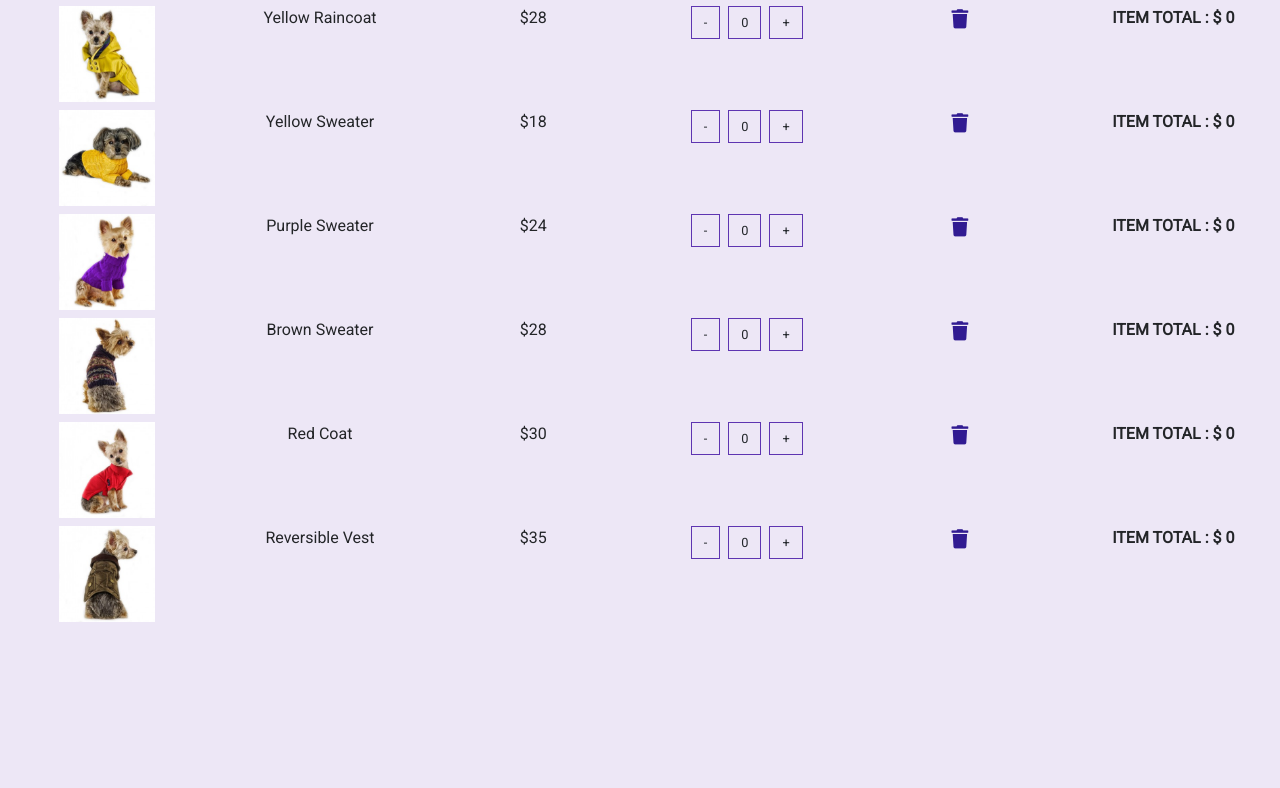
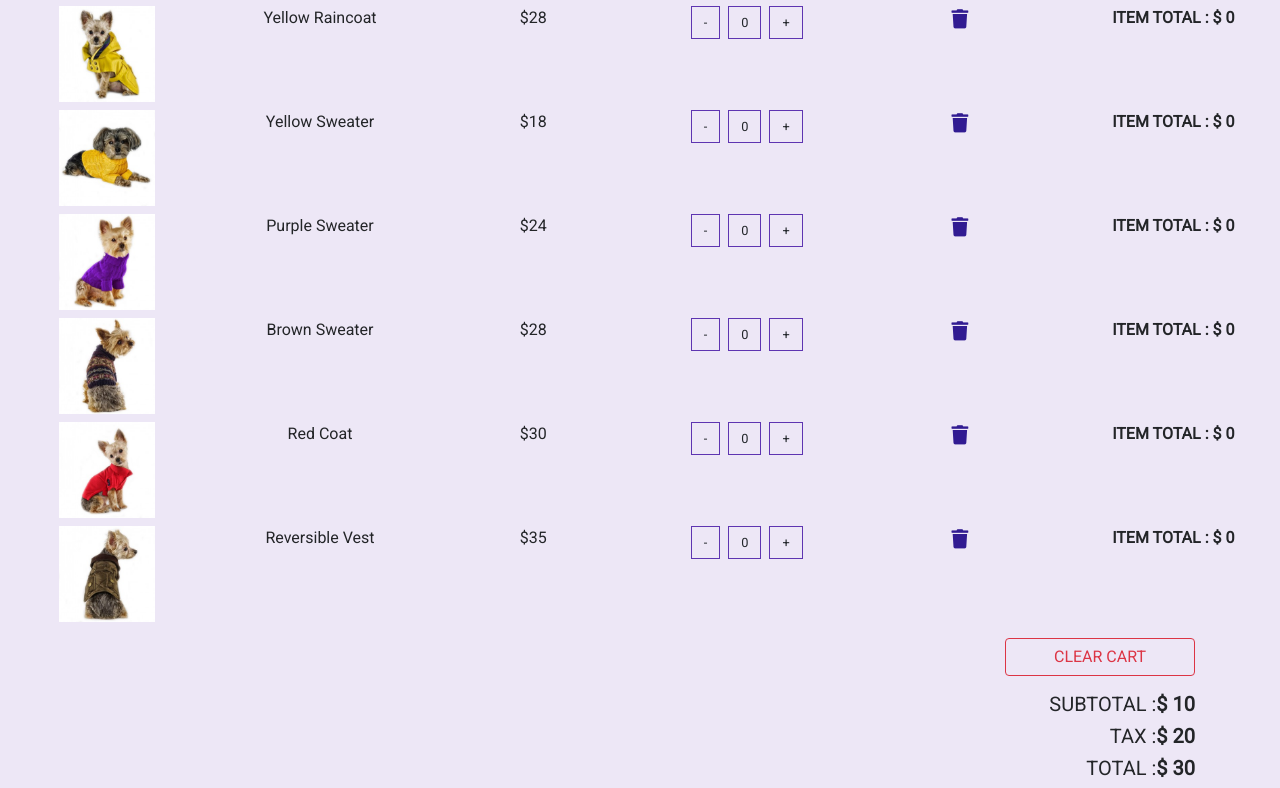
Before and after one commit to EdgardoDev/dog-fashion-shop, a React (Create React App) app: page /cart in a window 1280 px wide. Shown: the part 422-1210 px from the top of the page. Before the commit the page ends 1052 px from the top, so only its background shows below. Built offline with nearby package versions, Linux system fonts and the light colour scheme.

Commit message:
CartTotal component was created

```diff
--- a/src/App.css
+++ b/src/App.css
@@ -50,3 +50,7 @@ body {
   font-size: 1.2rem;
   color: var(--mainBlue);
 }
+
+.card {
+  border-radius: 0 !important;
+}
--- a/src/components/Cart/Cart.js
+++ b/src/components/Cart/Cart.js
@@ -4,6 +4,7 @@ import CartColumns from './CartColumns';
 import EmptyCart from './EmptyCart';
 import {ProductConsumer} from '../../context';
 import CartList from './CartList';
+import CartTotal from './CartTotal';
 
 export default class Cart extends Component {
   render() {
@@ -18,6 +19,7 @@ export default class Cart extends Component {
                 <Title name="YOUR" title="CART" />
                 <CartColumns />
                 <CartList value={value} />
+                <CartTotal value={value} />
               </React.Fragment>
               );
             }
--- /dev/null
+++ b/src/components/Cart/CartTotal.js
@@ -0,0 +1,30 @@
+import React from 'react';
+import {Link} from 'react-router-dom';
+
+export default function CartTotals({value}) {
+  const { cartSubtotal, cartTax, cartTotal, clearCart } = value;
+  return (
+    <React.Fragment>
+      <div className="container">
+        <div className="row">
+          <div className="col-10 mt-2 ml-sm-5 ml-md-auto col-sm-8 text-uppercase text-right">
+            <Link to="/">
+              <button className="btn btn-outline-danger text-uppercase mb-3 px-5" type="button" onClick={() => clearCart()}>
+                clear cart
+              </button>
+            </Link>
+            <h5>
+              <span className="text-title">Subtotal :</span><strong>$ {cartSubtotal}</strong>
+            </h5>
+            <h5>
+              <span className="text-title">Tax :</span><strong>$ {cartTax}</strong>
+            </h5>
+            <h5>
+              <span className="text-title">Total :</span><strong>$ {cartTotal}</strong>
+            </h5>
+          </div>
+        </div>
+      </div>
+    </React.Fragment>
+  );
+}
--- a/src/components/Product.js
+++ b/src/components/Product.js
@@ -74,8 +74,8 @@ const ProductWrapper = styled.div`
 
   &:hover {
     .card {
-      border: 0.04rem solid rgba(0, 0, 0, 0.2);
-      box-shadow: 2px 2px 5px 2px rgba(179, 157, 219, 0.2);
+      border: 0.04rem solid rgba(179, 157, 219, 0.3);
+      box-shadow: 3px 3px 6px 3px rgba(179, 157, 219, 0.3);
     }
 
     .card-footer {
--- a/src/context.js
+++ b/src/context.js
@@ -11,9 +11,9 @@ class ProductProvider extends Component {
     cart: storeProducts,
     modalOpened: false,
     modalItem: detailProduct,
-    cartSubtotal: 0,
-    cartTax: 0,
-    cartTotal: 0
+    cartSubtotal: 10,
+    cartTax: 20,
+    cartTotal: 30
   };
 
   componentDidMount() {
```
